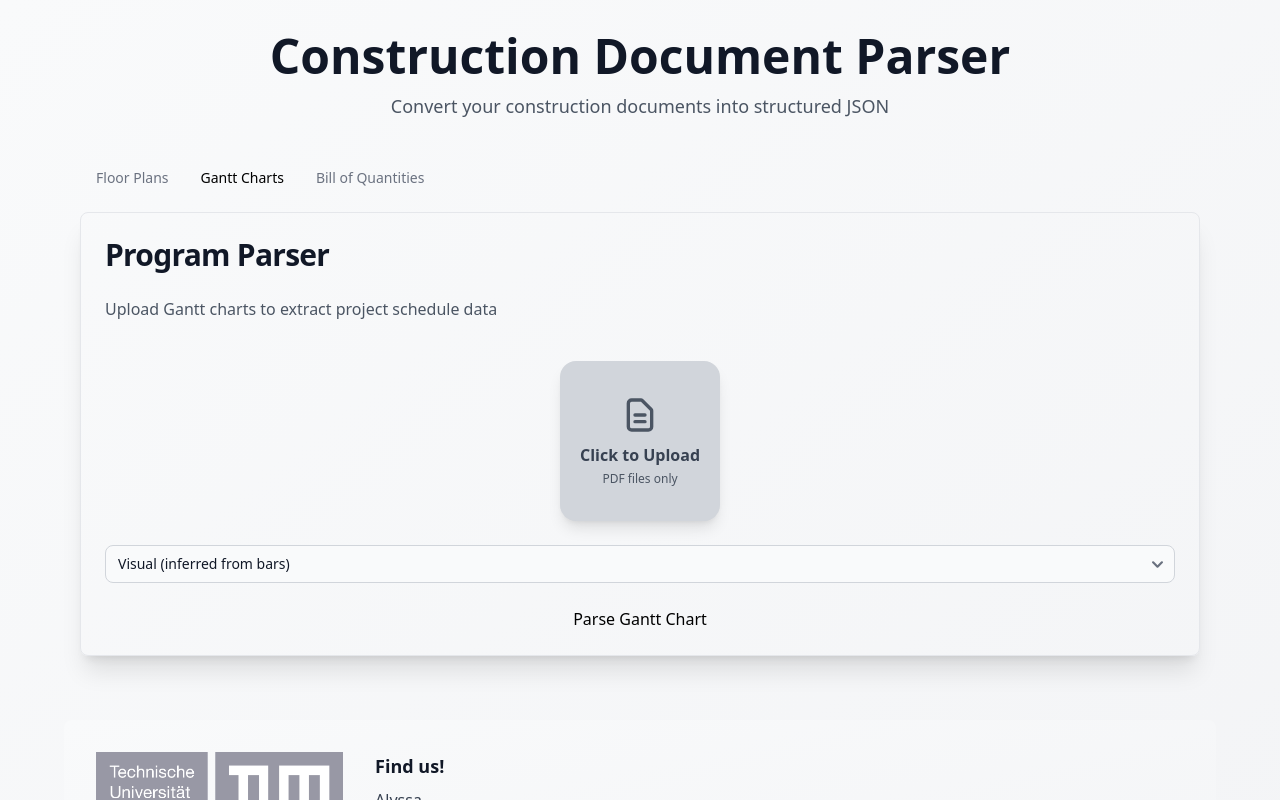
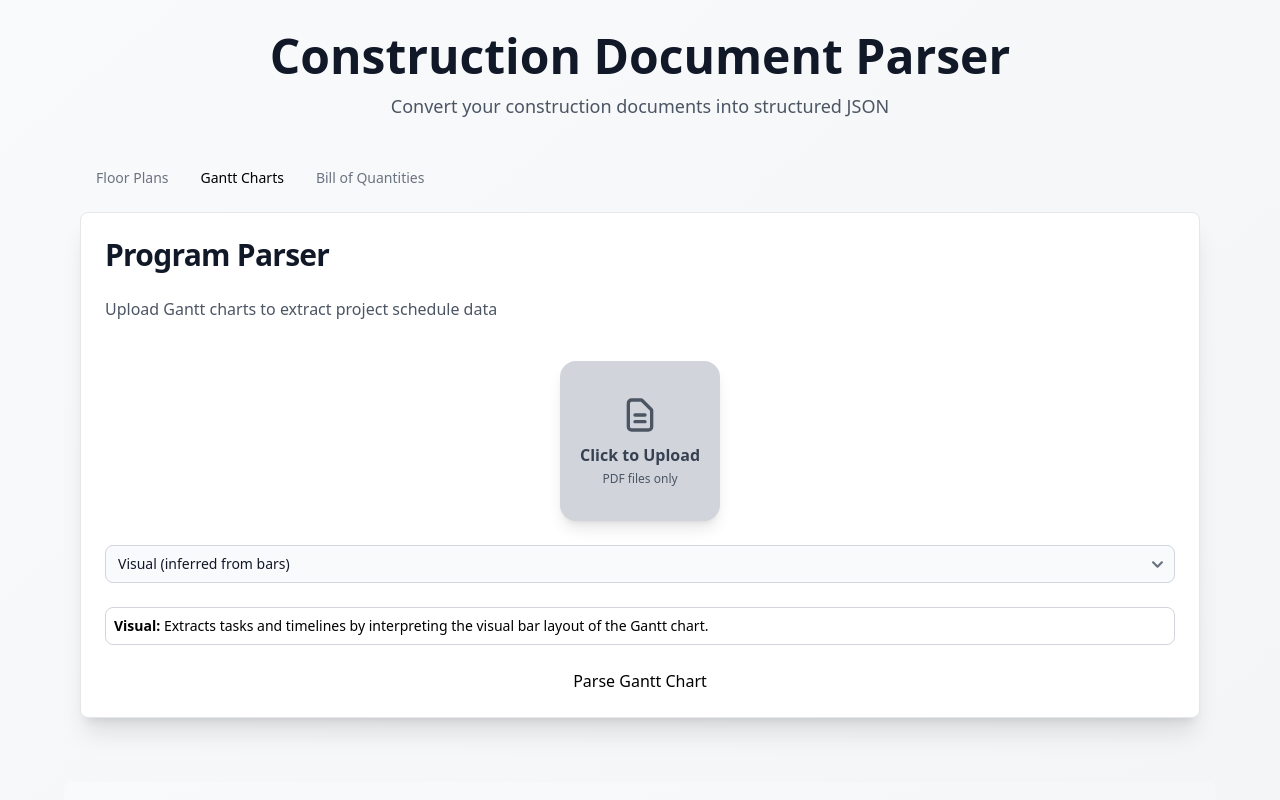
Before and after one commit to AlyssaQueener/Construction-Document-Parser-for-LLM-based-AI-assistants, a React (Create React App) app in the folder frontend/: page / in a window 1280 px wide. Both pictures are taken after a click on the tab "Gantt Charts". Shown: the top 800 px of the page. Built offline with nearby package versions, Linux system fonts and the light colour scheme; no server answers.

Commit message:
update Ui

```diff
--- a/frontend/src/App.js
+++ b/frontend/src/App.js
@@ -85,6 +85,16 @@ useEffect(() => {
       }
     } finally {
       setLoading(false);
+    }
+  };
+  const ganttInfo = {
+    visual: {
+      title: "Visual",
+      desc: "Extracts tasks and timelines by interpreting the visual bar layout of the Gantt chart."
+    },
+    tabular: {
+      title: "Tabular",
+      desc: "Extracts schedule data from structured date tables within the chart."
     }
   };
 
@@ -180,36 +190,36 @@ useEffect(() => {
                   </Select>
                 </div>
                 {/* Dynamic Info Box */}
-                <div className="p-4 bg-blue-50 border-l-4 border-blue-500 rounded-lg">
-                  <p className="text-sm text-gray-700">
+                <div className="p-2 border border-gray-300 rounded-lg bg-white mt-3 text-sm">
+
                     {contentType === 'titleblock-hybrid' && (
                       <>
-                        <span className="font-semibold">📋 Title Block:</span> Extracts project metadata like project ID, architect, client, scale, and date from the title block section of floor plans.
+                        <span className="font-bold"> Title Block:</span> Extracts project metadata like project ID, architect, client, scale, and date from the title block section of floor plans.
                       </>
                     )}
                     {contentType === 'rooms-deterministic' && (
                       <>
-                        <span className="font-semibold">🏠 Rooms - Deterministic:</span> Uses rule-based algorithms to identify room labels and calculate spatial relationships using Voronoi diagrams. Works best with clearly labeled floor plans.
+                        <span className="font-bold"> Rooms - Deterministic:</span> Uses rule-based algorithms to identify room labels and calculate spatial relationships using Voronoi diagrams. Works best with clearly labeled floor plans that are not to complex or cluttered.
                       </>
                     )}
                     {contentType === 'rooms-ai' && (
                       <>
-                        <span className="font-semibold">🤖 Rooms - AI:</span> Uses AI vision models to intelligently detect room names, boundaries, and adjacencies. Better for complex or hand-drawn plans.
+                        <span className="font-bold"> Rooms - AI:</span> Uses AI vision models to intelligently detect room names, boundaries, and adjacencies. Better for complex or hand-drawn plans.
                       </>
                     )}
                     {contentType === 'full-plan-ai' && (
                       <>
-                        <span className="font-semibold">🎯 Full Plan:</span> Comprehensive AI analysis extracting both title block information and complete room layout with spatial relationships in one pass.
+                        <span className="font-bold"> Full Plan:</span> Comprehensive AI analysis extracting both title block information and complete room layout with spatial relationships in one pass.
                       </>
                     )}
-                  </p>
+
                 </div>
                 <Button
                   color="success"
                   size="lg"
                   onClick={() => handleSubmit('/drawing_parser/')}
                   disabled={loading || !file}
-                  className="w-full border-3 border-white"
+                  className="w-full border-3 border-black"
                 >
                   {loading ? (
                     <>
@@ -276,13 +286,20 @@ useEffect(() => {
                     <option value="tabular">Tabular (explicit dates)</option>
                   </Select>
                 </div>
+                <div className="p-2 border border-gray-300 rounded-lg bg-white mt-3 text-sm">
+                  <span className="font-bold">{ganttInfo[chartFormat].title}:</span>
+                  {" "}
+                  {ganttInfo[chartFormat].desc}
+                </div>
+
+
 
                 <Button
                   color="success"
                   size="lg"
                   onClick={() => handleSubmit('/gantt_parser/')}
                   disabled={loading || !file}
-                  className="w-full border-3 border-white"
+                  className="w-full border-3 border-black"
                 >
                   {loading ? (
                     <>
@@ -336,13 +353,18 @@ useEffect(() => {
                     </p>
                   </div>
                 )}
+                <div className="p-2 border border-gray-300 rounded-lg bg-white mt-3 text-sm">
+                  <span className="font-bold">{"Bill of Quantaties"}:</span>
+                  {" "}
+                  {"Extracts itemized cost data including quantities, unit prices, and total costs from Bills of Quantities documents used in construction projects."}
+                </div>
 
                 <Button
                   color="success"
                   size="lg"
                   onClick={() => handleSubmit('/financial_parser/')}
                   disabled={loading || !file}
-                  className="w-full border-3 border-white"
+                  className="w-full border-3 border-black"
                 >
                   {loading ? (
                     <>
```
